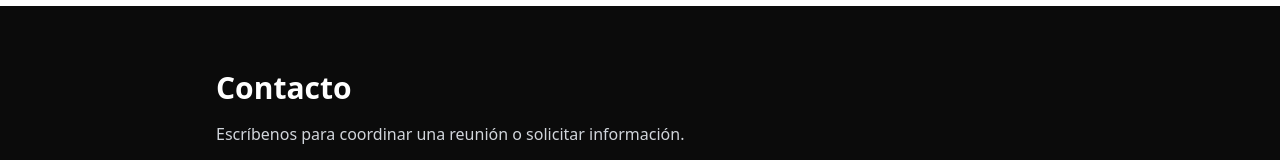
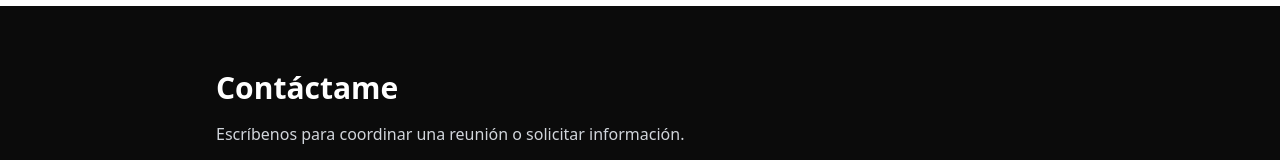
Before and after one commit to Sectorkmilo/portafolio_react_premium, a React (Vite) app: page / in a window 1280 px wide. Shown: the part 2150-2310 px from the top of the page. Built offline with nearby package versions, Linux system fonts and the light colour scheme.

Commit message:
Como reclutador o visitante Quiero acceder a un formulario de contacto para comunicarme fácilmente con las personas.

```diff
--- a/src/components/Contact.jsx
+++ b/src/components/Contact.jsx
@@ -2,7 +2,7 @@
   return (
     <section id="contact" className="py-16 bg-[#0b0b0b] text-white">
       <div className="max-w-4xl mx-auto px-6">
-        <h2 className="text-3xl font-bold mb-4">Contacto</h2>
+        <h2 className="text-3xl font-bold mb-4">Contáctame</h2>
         <p className="text-gray-300 mb-6">Escríbenos para coordinar una reunión o solicitar información.</p>
 
         <form className="grid gap-4">
```
